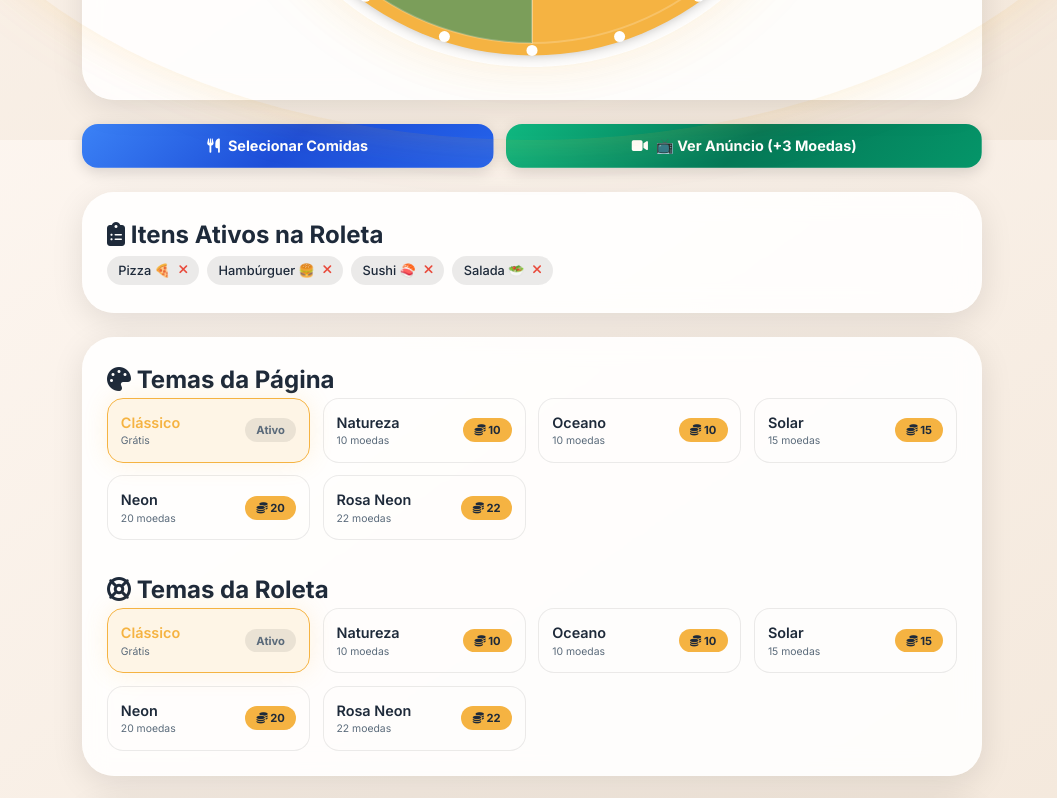
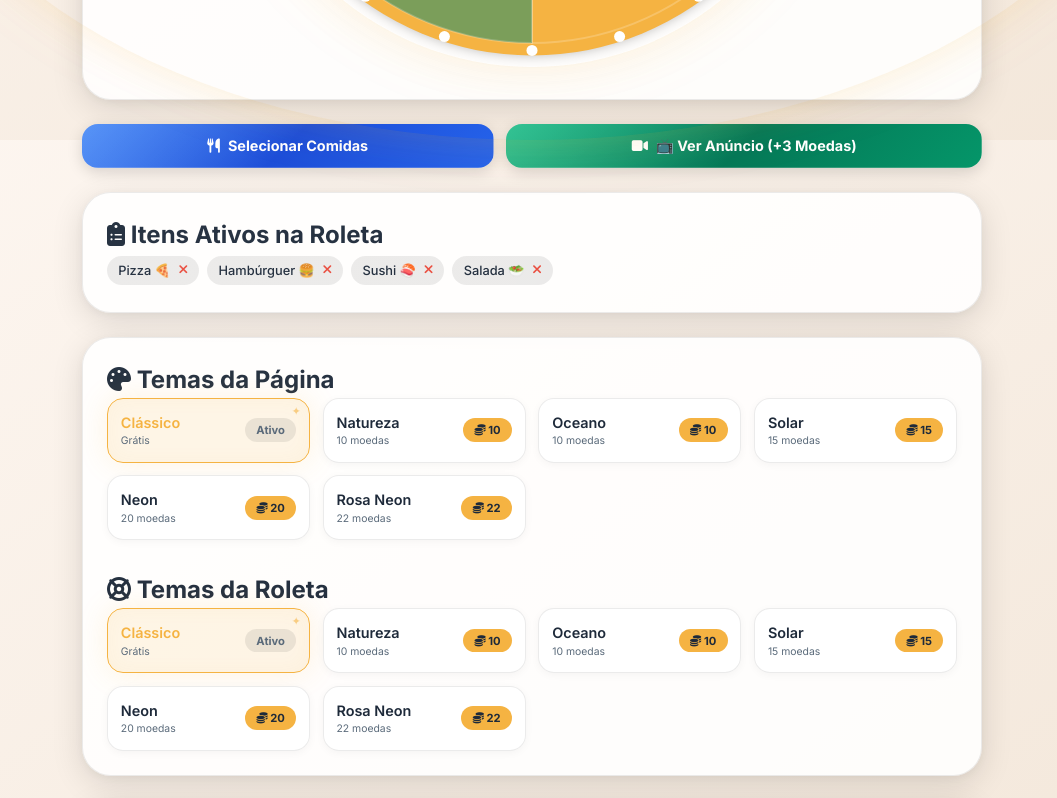
Before and after one commit to siddapichau/Rodadosabor, a plain HTML site: page index.html in a window 1280 px wide. Shown: the part 660-1458 px from the top of the page, without its empty margins (108-1165 px from the left). Drawn offline with Linux system fonts and the light colour scheme.

Commit message:
Add files via upload

```diff
--- a/style.css
+++ b/style.css
@@ -1,5 +1,5 @@
 /* ============================================================
-   ESTILOS GLOBAIS E VARIÁVEIS CSS (temas com gradiente)
+   ESTILOS GLOBAIS E VARIÁVEIS CSS
    ============================================================ */
 * {
     margin: 0;
@@ -23,20 +23,35 @@ body {
     margin: 0 auto;
 }
 
+/* ===== CARDS – Visual moderno com brilho e contraste ===== */
 .card {
     background: var(--bg-card);
-    backdrop-filter: blur(12px);
-    -webkit-backdrop-filter: blur(12px);
-    border-radius: 2rem;
+    border-radius: 1.8rem;
     padding: 1.5rem;
     margin-bottom: 1.5rem;
-    box-shadow: 0 8px 32px rgba(0,0,0,0.1);
-    border: 1px solid rgba(255,255,255,0.15);
-    transition: transform 0.3s ease, background 0.4s ease, box-shadow 0.4s ease;
+    box-shadow: 0 8px 32px rgba(0,0,0,0.12), 0 2px 8px rgba(0,0,0,0.04);
+    border: 1px solid var(--border-color);
+    transition: transform 0.3s ease, background 0.4s ease, box-shadow 0.4s ease, border-color 0.4s ease;
+    position: relative;
+    overflow: hidden;
 }
+
+/* Brilho sutil no topo do card */
+.card::before {
+    content: '';
+    position: absolute;
+    top: -50%;
+    left: -50%;
+    width: 200%;
+    height: 200%;
+    background: radial-gradient(circle at 30% 20%, rgba(255,255,255,0.08) 0%, transparent 60%);
+    pointer-events: none;
+    opacity: 0.6;
+}
+
 .card:hover {
-    transform: translateY(-2px);
-    box-shadow: 0 12px 40px rgba(0,0,0,0.15);
+    transform: translateY(-3px);
+    box-shadow: 0 16px 48px rgba(0,0,0,0.15), 0 4px 12px rgba(0,0,0,0.06);
 }
 
 /* ===== HEADER ===== */
@@ -231,6 +246,15 @@ canvas {
     min-width: 140px;
     background-size: 200% 200%;
     animation: gradient-shift 4s ease infinite alternate;
+    position: relative;
+    overflow: hidden;
+}
+.btn-gradient-action::after {
+    content: '';
+    position: absolute;
+    inset: 0;
+    background: linear-gradient(135deg, rgba(255,255,255,0.15) 0%, transparent 50%);
+    pointer-events: none;
 }
 .btn-gradient-action:hover {
     filter: brightness(1.08);
@@ -286,7 +310,7 @@ canvas {
     transform: scale(1.2);
 }
 
-/* ===== LOJAS ===== */
+/* ===== LOJAS – CARDS MODERNOS COM CONTRASTE ===== */
 .store-grid {
     display: grid;
     grid-template-columns: repeat(auto-fill, minmax(160px, 1fr));
@@ -294,7 +318,7 @@ canvas {
 }
 
 .item-card {
-    background: rgba(255,255,255,0.05);
+    background: var(--bg-card);
     border: 1px solid var(--border-color);
     border-radius: 16px;
     padding: 0.8rem;
@@ -304,15 +328,40 @@ canvas {
     flex-wrap: wrap;
     gap: 0.5rem;
     transition: all 0.3s ease;
+    box-shadow: 0 2px 8px rgba(0,0,0,0.04);
+    position: relative;
+    overflow: hidden;
+}
+/* Brilho sutil nos cards da loja */
+.item-card::before {
+    content: '';
+    position: absolute;
+    top: -30%;
+    right: -30%;
+    width: 80px;
+    height: 80px;
+    background: radial-gradient(circle, rgba(255,255,255,0.06) 0%, transparent 70%);
+    pointer-events: none;
+    border-radius: 50%;
 }
 .item-card:hover {
-    transform: translateY(-2px);
-    box-shadow: 0 4px 20px rgba(0,0,0,0.08);
+    transform: translateY(-4px);
+    box-shadow: 0 8px 24px rgba(0,0,0,0.10);
+    border-color: var(--accent);
 }
 .item-card.active {
     border-color: var(--gold);
-    background: rgba(245, 179, 66, 0.12);
-    box-shadow: 0 0 25px rgba(245, 179, 66, 0.15);
+    background: var(--bg-card-active, rgba(245, 179, 66, 0.12));
+    box-shadow: 0 0 30px rgba(245, 179, 66, 0.15), inset 0 0 20px rgba(245, 179, 66, 0.05);
+}
+.item-card.active::after {
+    content: '✦';
+    position: absolute;
+    top: 4px;
+    right: 8px;
+    font-size: 0.7rem;
+    color: var(--gold);
+    opacity: 0.6;
 }
 .item-card.active .item-info h4 {
     color: var(--gold);
@@ -389,7 +438,7 @@ canvas {
 }
 .recipe-card:hover {
     transform: translateY(-3px);
-    box-shadow: 0 4px 20px rgba(0,0,0,0.1);
+    box-shadow: 0 4px 20px rgba(0,0,0,0.10);
 }
 .recipe-icon { font-size: 2rem; }
 .recipe-name { font-weight: 600; font-size: 0.85rem; }
@@ -483,8 +532,8 @@ canvas {
     max-height: 40vh;
 }
 .food-option-card {
-    background: rgba(128,128,128,0.05);
-    border: 2px solid transparent;
+    background: var(--bg-card);
+    border: 2px solid var(--border-color);
     padding: 0.6rem 0.2rem;
     border-radius: 14px;
     text-align: center;
@@ -494,6 +543,7 @@ canvas {
 }
 .food-option-card:hover {
     transform: scale(1.03);
+    border-color: var(--accent);
 }
 .food-option-card.selected {
     border-color: #3b82f6;
@@ -587,7 +637,8 @@ canvas {
 /* ===== VARIÁVEIS CSS (FALLBACK) ===== */
 :root {
     --bg-body: linear-gradient(145deg, #fdf6f0 0%, #f3e7da 100%);
-    --bg-card: rgba(255,255,255,0.88);
+    --bg-card: rgba(255,255,255,0.92);
+    --bg-card-active: rgba(245, 179, 66, 0.12);
     --text-primary: #1e2a3a;
     --text-secondary: #2c3e50;
     --text-muted: #5a6a7a;
@@ -633,7 +684,7 @@ canvas {
     .food-list { max-height: 120px; }
 }
 
-/* ===== ANIMAÇÃO DE PULSO NO BOTÃO (NEON) ===== */
+/* ===== ANIMAÇÃO DE PULSO NO BOTÃO ===== */
 @keyframes pulse-glow {
     0%, 100% { box-shadow: 0 8px 24px rgba(245, 179, 66, 0.25), 0 0 40px rgba(245, 179, 66, 0.1); }
     50% { box-shadow: 0 8px 32px rgba(245, 179, 66, 0.45), 0 0 80px rgba(245, 179, 66, 0.2); }
```
